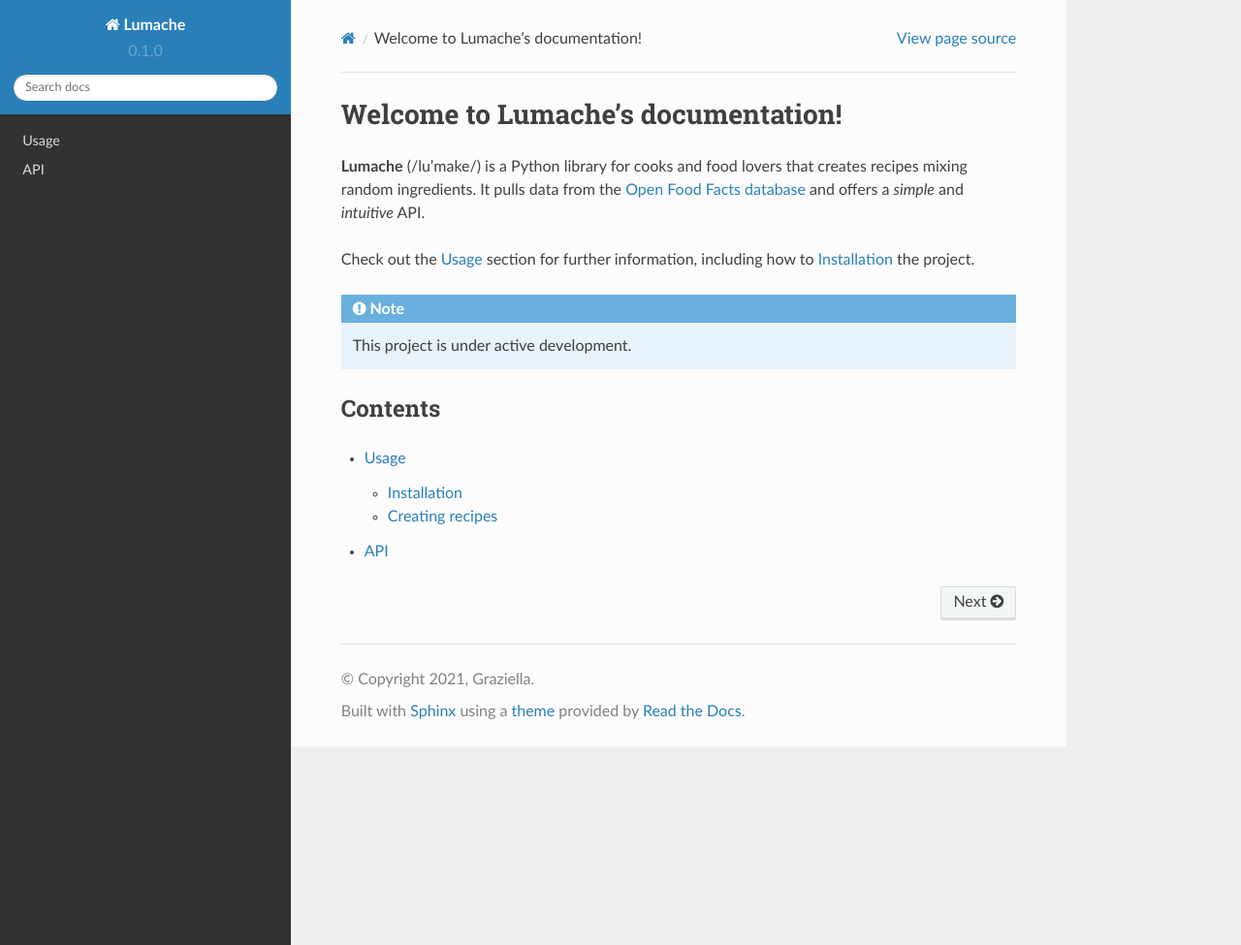
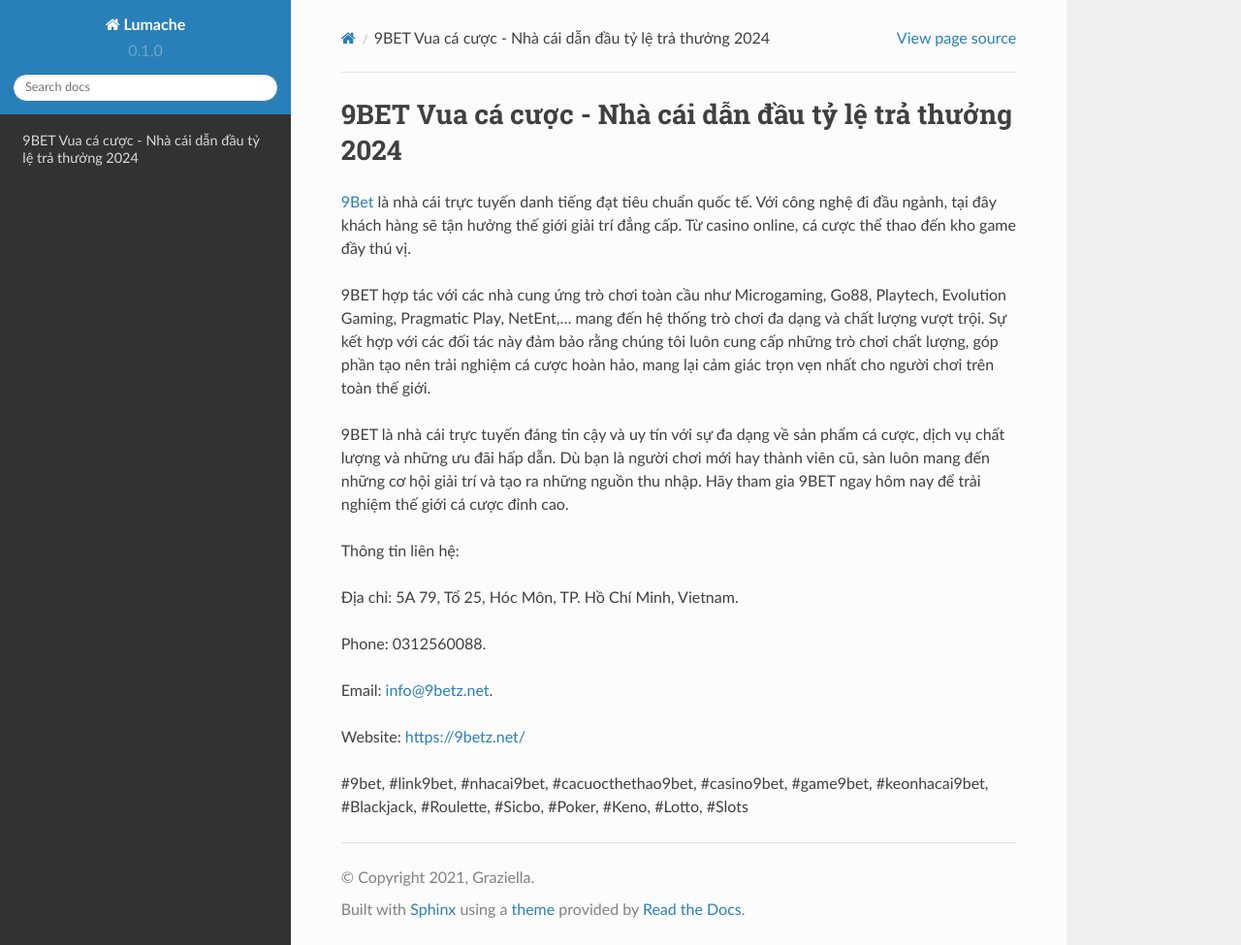
Before and after one commit to luongchanvien962/9BETz, a Sphinx documentation site: the page built from docs/source/index.rst, in a window 1280 px wide and 975 px high. Shown: the whole window at 97% size. Built offline with Sphinx 7.4.7 and the Read the Docs theme 2.0.0, drawn with Linux system fonts in a browser that asks for light colours.

Commit message:
Update index.rst

```diff
--- a/docs/source/index.rst
+++ b/docs/source/index.rst
@@ -1,22 +1,20 @@
-Welcome to Lumache's documentation!
+9BET Vua cá cược - Nhà cái dẫn đầu tỷ lệ trả thưởng 2024
 ===================================
 
-**Lumache** (/lu'make/) is a Python library for cooks and food lovers
-that creates recipes mixing random ingredients.
-It pulls data from the `Open Food Facts database <https://world.openfoodfacts.org/>`_
-and offers a *simple* and *intuitive* API.
+`9Bet <https://9betz.net/>`_ là nhà cái trực tuyến danh tiếng đạt tiêu chuẩn quốc tế. Với công nghệ đi đầu ngành, tại đây khách hàng sẽ tận hưởng thế giới giải trí đẳng cấp. Từ casino online, cá cược thể thao đến kho game đầy thú vị.
 
-Check out the :doc:`usage` section for further information, including
-how to :ref:`installation` the project.
+9BET hợp tác với các nhà cung ứng trò chơi toàn cầu như Microgaming, Go88, Playtech, Evolution Gaming, Pragmatic Play, NetEnt,… mang đến hệ thống trò chơi đa dạng và chất lượng vượt trội. Sự kết hợp với các đối tác này đảm bảo rằng chúng tôi luôn cung cấp những trò chơi chất lượng, góp phần tạo nên trải nghiệm cá cược hoàn hảo, mang lại cảm giác trọn vẹn nhất cho người chơi trên toàn thế giới.
 
-.. note::
+9BET là nhà cái trực tuyến đáng tin cậy và uy tín với sự đa dạng về sản phẩm cá cược, dịch vụ chất lượng và những ưu đãi hấp dẫn. Dù bạn là người chơi mới hay thành viên cũ, sàn luôn mang đến những cơ hội giải trí và tạo ra những nguồn thu nhập. Hãy tham gia 9BET ngay hôm nay để trải nghiệm thế giới cá cược đỉnh cao.
 
-   This project is under active development.
+Thông tin liên hệ:
 
-Contents
---------
+Địa chỉ: 5A 79, Tổ 25, Hóc Môn, TP. Hồ Chí Minh, Vietnam.
 
-.. toctree::
+Phone: 0312560088.
 
-   usage
-   api
+Email: info@9betz.net.
+
+Website: https://9betz.net/
+
+#9bet, #link9bet, #nhacai9bet, #cacuocthethao9bet, #casino9bet, #game9bet, #keonhacai9bet, #Blackjack, #Roulette, #Sicbo, #Poker, #Keno, #Lotto, #Slots
```
